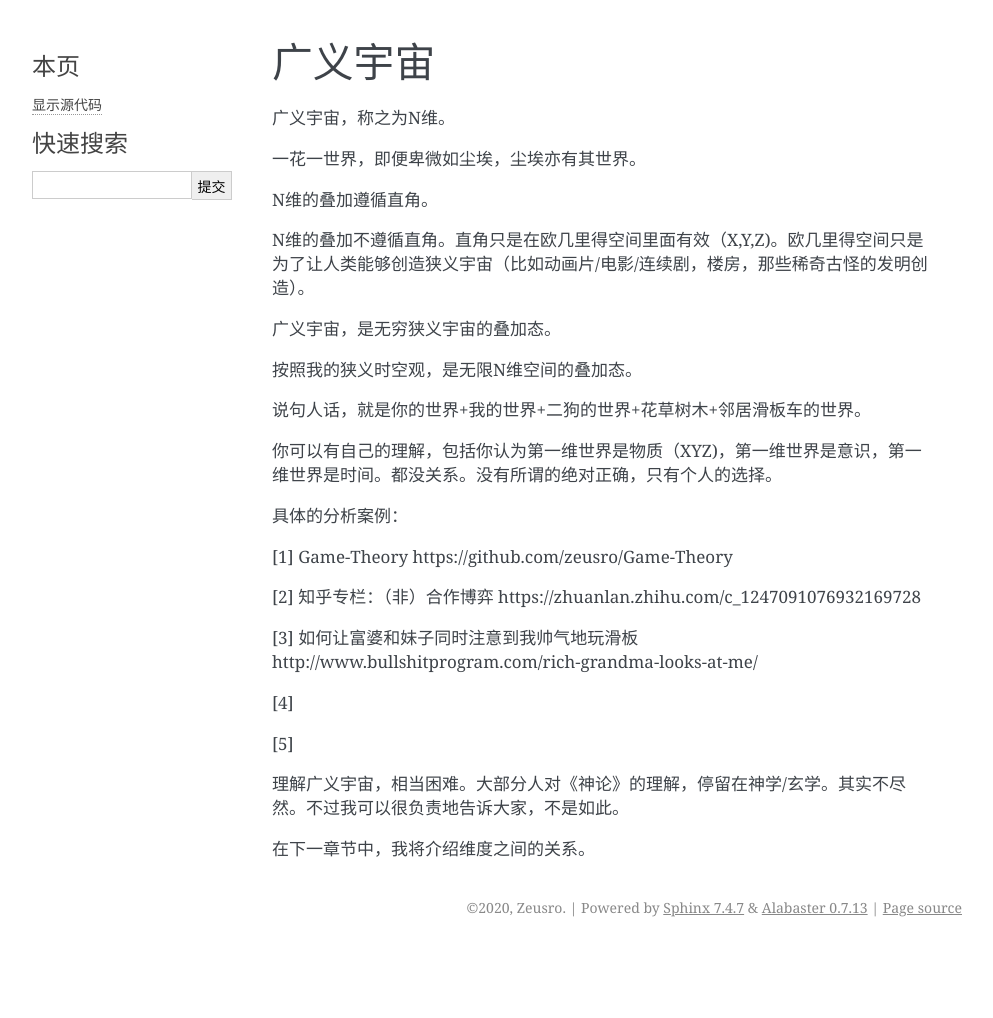
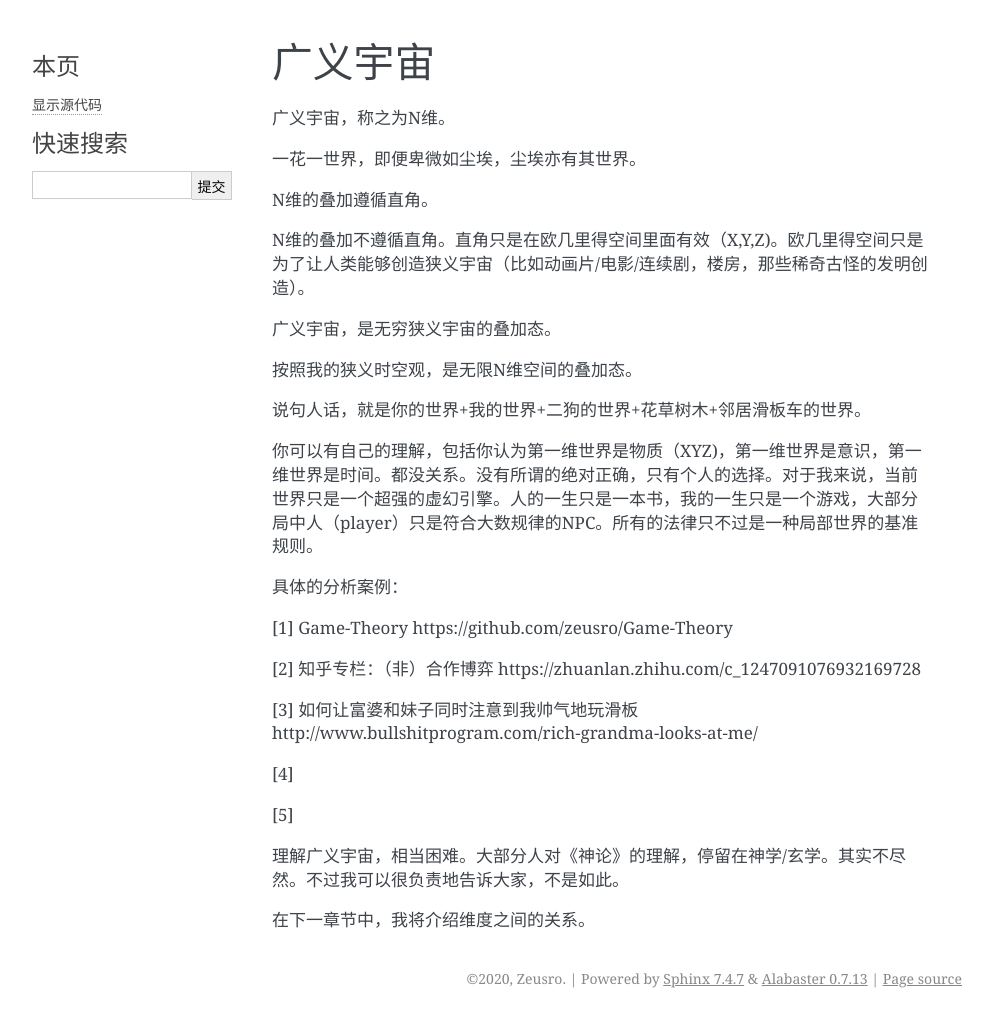
Before and after one commit to zeusro/God-Theory, a Sphinx documentation site: the page built from source/chapter_2.md, in a window 1280 px wide. Shown: the whole page, without its empty margins (148-1141 px from the left). Built offline with Sphinx 7.4.7, drawn with Linux system fonts in a browser that asks for light colours; before the commit the page ends 947 px from its top, so only the background shows below that.

Commit message:
Sun Jun 21 13:01:13 CST 2020

```diff
--- a/source/chapter_2.md
+++ b/source/chapter_2.md
@@ -14,7 +14,7 @@ N维的叠加不遵循直角。直角只是在欧几里得空间里面有效（X
 
 说句人话，就是你的世界+我的世界+二狗的世界+花草树木+邻居滑板车的世界。
 
-你可以有自己的理解，包括你认为第一维世界是物质（XYZ)，第一维世界是意识，第一维世界是时间。都没关系。没有所谓的绝对正确，只有个人的选择。
+你可以有自己的理解，包括你认为第一维世界是物质（XYZ)，第一维世界是意识，第一维世界是时间。都没关系。没有所谓的绝对正确，只有个人的选择。对于我来说，当前世界只是一个超强的虚幻引擎。人的一生只是一本书，我的一生只是一个游戏，大部分局中人（player）只是符合大数规律的NPC。所有的法律只不过是一种局部世界的基准规则。
 
 具体的分析案例：
 
```
